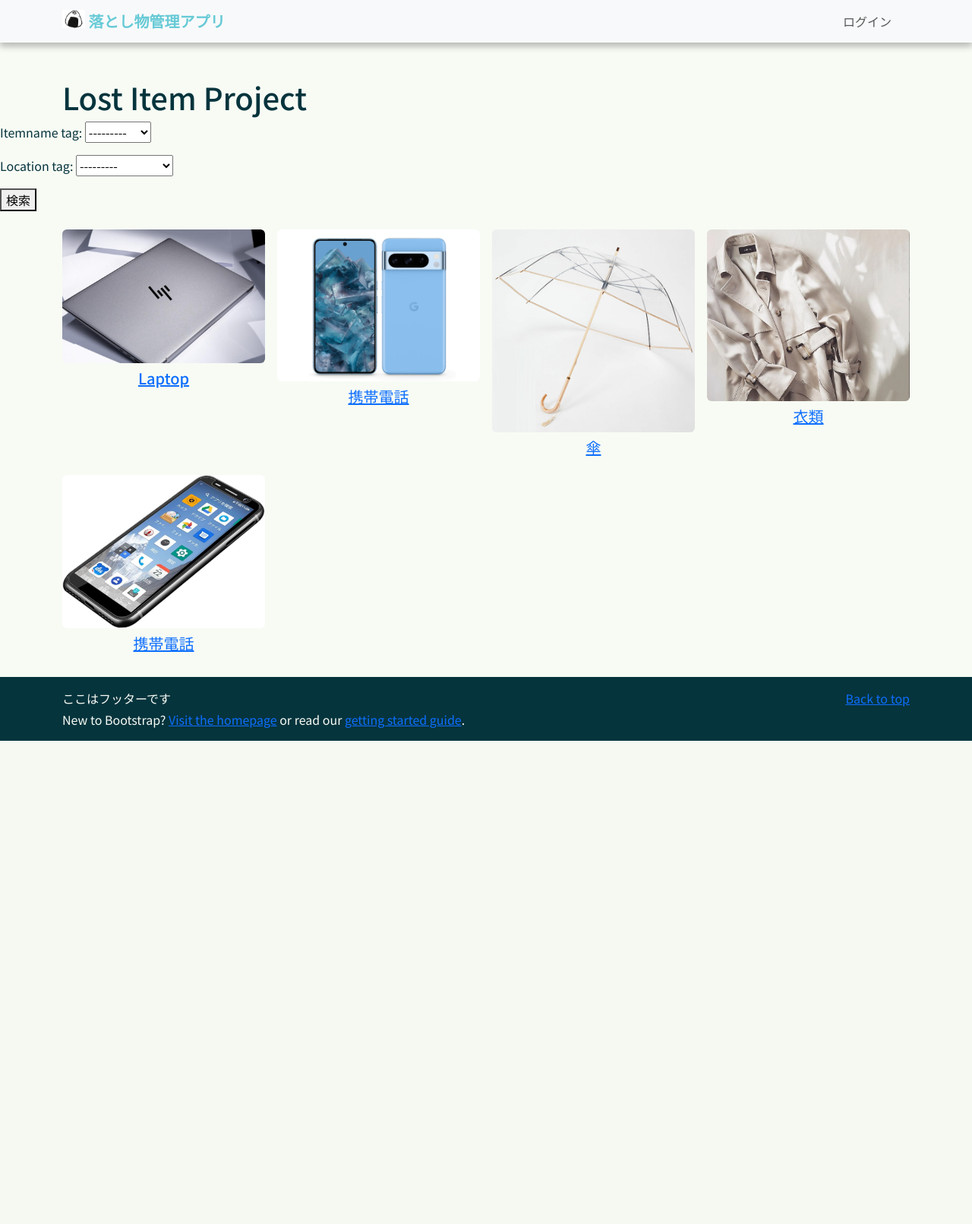
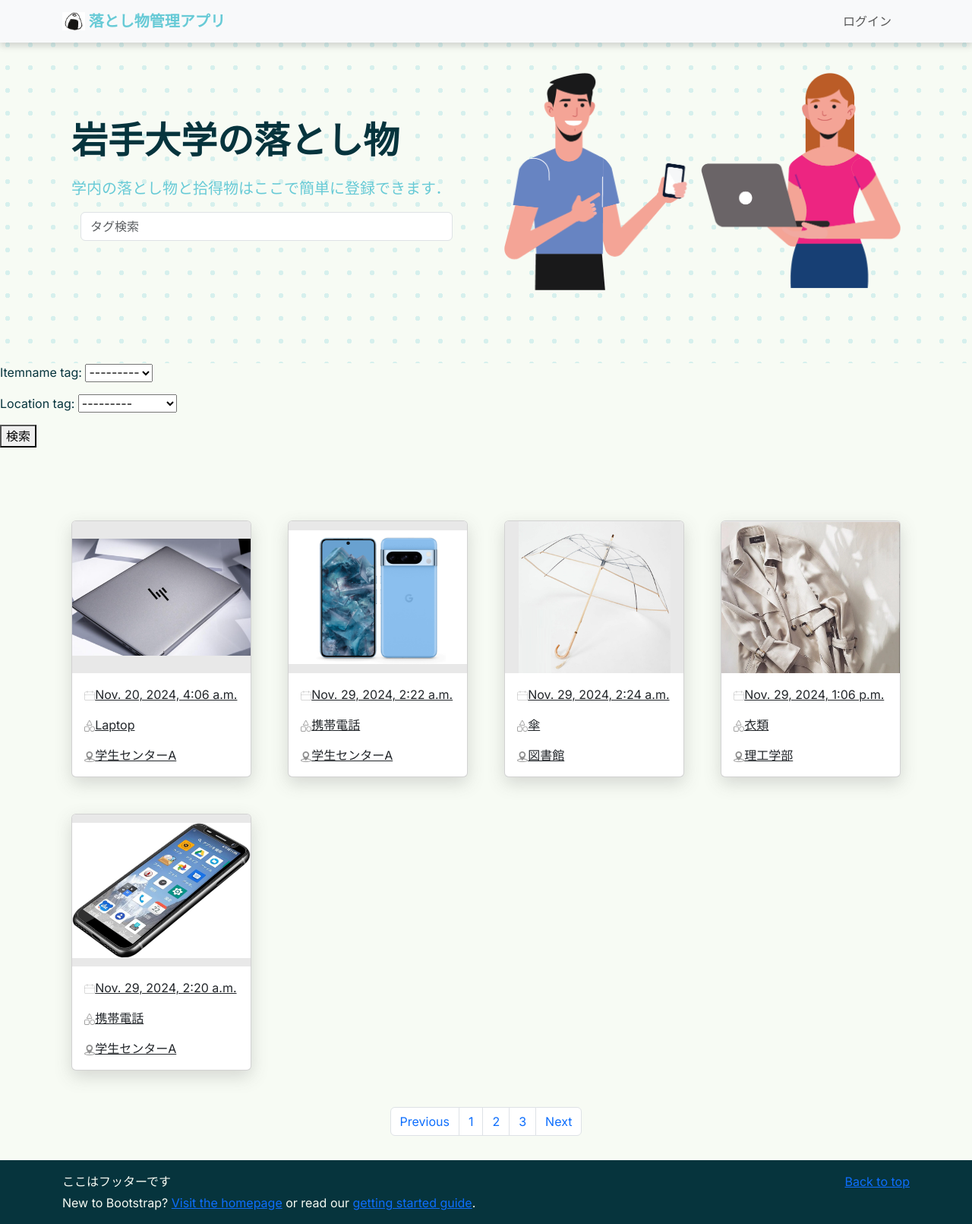
Before and after one commit to Krat1078/Revised_Yugou_2024_teamB, a Django app: page / in a window 1280 px wide. Shown: the whole page at 76% size. Before the commit the page ends 975 px from the top, so only its background shows below. Run offline with Django 3.2, Linux system fonts and the light colour scheme; data comes from the database, SQL or seed files in the repository.

Commit message:
黒坂くんのviews.py反映させました

```diff
--- a/LostItemproject/founditem/templates/items/found_item_register.html
+++ b/LostItemproject/founditem/templates/items/found_item_register.html
@@ -1,7 +1,7 @@
 {% extends "base.html" %}
 {% load crispy_forms_tags %}
 {% block content %}
-    <body class="bg-light">
+
     <div class="container mt-5">
         <div class="mx-auto" style="max-width: 600px;">
             <h3 class="text-center mb-4 fw-bold">拾得物登録</h3>
@@ -153,6 +153,5 @@
     </script>
 
 
-    </body>
 
 {% endblock content %}
--- a/LostItemproject/lostitem/templates/items/lost_item_register.html
+++ b/LostItemproject/lostitem/templates/items/lost_item_register.html
@@ -1,7 +1,7 @@
 {% extends "base.html" %}
 {% load crispy_forms_tags %}
 {% block content %}
-    <body class="bg-light">
+
 
 
     <div class="container mt-5">
@@ -141,6 +141,5 @@
     </script>
 
 
-    </body>
 
 {% endblock content %}
--- a/LostItemproject/static/css/style.css
+++ b/LostItemproject/static/css/style.css
@@ -1,4 +1,5 @@
 @import url('https://fonts.googleapis.com/css2?family=Noto+Sans+JP:wght@100..900&display=swap');
+@import url('https://fonts.googleapis.com/css2?family=Inter:ital,opsz,wght@0,14..32,100..900;1,14..32,100..900&display=swap');
 
 /* @media (min-width: 992px) {
   .rounded-lg-3 { border-radius: .3rem; }
@@ -12,10 +13,12 @@
 
 
 body{
-  font-family: "Noto Sans JP", sans-serif !important;
-  font-optical-sizing: auto;
+  /* font-family: "Noto Sans JP", sans-serif !important;
+  font-optical-sizing: auto; */
   /* font-weight: <weight>;
   font-style: normal; */
+  font-family: "Inter", sans-serif !important;
+  font-optical-sizing: auto;
   color:var(--textcolor) !important;
   /* background-image: url("../imgs/haikei2.png") !important; */
   /* background-size: cover;
--- a/LostItemproject/static/css/top.css
+++ b/LostItemproject/static/css/top.css
@@ -15,7 +15,7 @@
     color: rgb(88, 88, 107) !important;
 } */
 .hero{
-    background-image: url("../imgs/haikei2.png");
+    /* background-image: url("../imgs/haikei2.png"); */
     background-position: center;
     background-size: cover;
     background-attachment: fixed;
--- a/LostItemproject/templates/base.html
+++ b/LostItemproject/templates/base.html
@@ -6,6 +6,7 @@
     <meta charset="UTF-8">
     <link rel="stylesheet" href="{% static 'css/style.css' %}">
     <link rel="stylesheet" href="{% static 'css/top.css' %}">
+    <link rel="stylesheet" href="{% static 'css/lostitem.css' %}">
     {% comment %} <link rel="stylesheet" href="{% static 'css/main.css' %}"> {% endcomment %}
     <link href="https://cdn.jsdelivr.net/npm/bootstrap@5.3.3/dist/css/bootstrap.min.css" rel="stylesheet" integrity="sha384-QWTKZyjpPEjISv5WaRU9OFeRpok6YctnYmDr5pNlyT2bRjXh0JMhjY6hW+ALEwIH" crossorigin="anonymous">
     <script src="https://cdn.jsdelivr.net/npm/bootstrap@5.3.3/dist/js/bootstrap.bundle.min.js" integrity="sha384-YvpcrYf0tY3lHB60NNkmXc5s9fDVZLESaAA55NDzOxhy9GkcIdslK1eN7N6jIeHz" crossorigin="anonymous"></script>
@@ -16,7 +17,7 @@
         <nav class="navbar fixed-top navbar-expand-lg navbar-light bg-light">
             <div class="container">
               <a class="navbar-brand" href="{% url 'top:home' %}">
-                <img src = "static/imgs/おにぎり.jpg"alt="" width="30" height="24" class="d-inline-block align-text-top">
+                <img src = "{% static 'imgs/おにぎり.jpg' %}" alt="" width="30" height="24" class="d-inline-block align-text-top">
                 落とし物管理アプリ
               </a>
               <!-- <button class="navbar-toggler" type="button" data-bs-toggle="collapse" data-bs-target="#navbarSupportedContent" aria-controls="navbarSupportedContent" aria-expanded="false" aria-label="Toggle navigation">
@@ -35,7 +36,7 @@
                     <a class="nav-link" href="{% url 'lostitem:tolostitemregister' %}">遺失物登録</a>
                   </li>
                   <li class="nav-item mx-3">
-                    <a class="nav-link" href="#">拾得物登録</a>
+                    <a class="nav-link" href="{% url 'founditem:tofounditemregister' %}">拾得物登録</a>
                   </li>
                   {% else %}
                   <li class="nav-item mx-3">
--- a/LostItemproject/top/templates/index.html
+++ b/LostItemproject/top/templates/index_kurosaka.html
@@ -1,39 +1,31 @@
 {% extends "base.html" %}
+{% load static %}
 {% block content %}
 
-    <nav class="navbar navbar-expand-lg navbar-light bg-light">
-        <a class="navbar-brand" href="/">Lost Item Project</a>
-        <div class="collapse navbar-collapse  justify-content-end">
-            <ul class="navbar-nav ml-auto">
-                <li class="nav-item">
-                    <a class="nav-link" href="{% url 'founditem:tofounditemregister' %}">LostitemRegister</a>
-                </li>
-                {% if user.is_authenticated %}
-                    <li class="nav-item">
-                        <span class="navbar-text">Welcome, {{ user.username }}!</span>
-                    </li>
-                    <li class="nav-item">
-                        <a class="nav-link" href="{% url 'lostitem:logout' %}">Logout</a>
-                    </li>
-                    <li class="nav-item">
-                        <a class="nav-link" href="{% url 'lostitem:tolostitemregister' %}">LostitemRegister</a>
-                    </li>
-                {% else %}
-                    <li class="nav-item">
-                        <a class="nav-link" href="{% url 'lostitem:login' %}">Login</a>
-                    </li>
-                {% endif %}
-            </ul>
+    <!--  hero  -->
+    <div class="hero Polka">
+        <div class="container col-xxl-8 px-4 py-5">
+          <div class="row flex-lg-row-reverse align-items-center g-5 py-5">
+            <div class="col-10 col-sm-8 col-lg-6">
+              <img  class="d-block mx-lg-auto img-fluid" src= "{% static "imgs/illustrations/HomePage-L.png" %}"alt="Bootstrap Themes" width="700" height="500" loading="lazy">
+            </div>
+            <div class="col-lg-6">
+              <h1 class="display-5 fw-bold lh-1 mb-3">岩手大学の落とし物</h1>
+              <p class="lead mt-4">学内の落とし物と拾得物はここで簡単に登録できます．</p>
+              <!-- <div class="d-grid gap-2 d-md-flex justify-content-md-start">
+                <button type="button" class="btn btn-primary btn-lg px-4 me-md-2">Primary</button>
+                <button type="button" class="btn btn-outline-secondary btn-lg px-4">Default</button>
+              </div> -->
+              <div class="container-fluid">
+                <form class="d-flex">
+                  <input class="form-control me-2" type="search" placeholder="タグ検索" aria-label="Search">
+                  {% comment %} <button class="btn btn-outline-success" type="submit">タグ検索</button> {% endcomment %}
+                </form>
+              </div>
+            </div>
+          </div>
         </div>
-    </nav>
-
-
-    <!-- Page Content -->
-    <div class="container mt-5">
-        <h1>Lost Item Project</h1>
-    </div>
-
-
+      </div>
 
 <form method="post">
     {% csrf_token %}
@@ -79,4 +71,5 @@
 {% endif %}
 
 
+
 {% endblock content %}
--- a/LostItemproject/top/templates/index_sample.html
+++ b/LostItemproject/top/templates/index_yamamichi.html
@@ -1,6 +1,6 @@
 
 {% extends "base.html" %}
-
+{% load static %}
 {% block content %}
 
 
@@ -11,7 +11,7 @@
       <div class="container col-xxl-8 px-4 py-5">
         <div class="row flex-lg-row-reverse align-items-center g-5 py-5">
           <div class="col-10 col-sm-8 col-lg-6">
-            <img src="static/imgs/illustrations/HomePage-L.png" class="d-block mx-lg-auto img-fluid" alt="Bootstrap Themes" width="700" height="500" loading="lazy">
+            <img src="{% static "imgs/illustrations/HomePage-L.png" %}" class="d-block mx-lg-auto img-fluid" alt="Bootstrap Themes" width="700" height="500" loading="lazy">
           </div>
           <div class="col-lg-6">
             <h1 class="display-5 fw-bold lh-1 mb-3">岩手大学の落とし物</h1>
@@ -31,9 +31,15 @@
       </div>
     </div>
 
+  <form method="post">
+    {% csrf_token %}
+    {{ form.as_p }}
+    <button type="submit">検索</button>
+  </form>
 
   <!--  card  -->
     <section id="cardlists">
+      {% if images %}
       <div class="container">
         {% comment %} <div class="row mt-5">
           <div class ="col-md-8 mx-auto text-center">
@@ -43,28 +49,26 @@
         </div> {% endcomment %}
 
         <div class="row g-8 py-5">
-          {% for itemimage in itemimages %}
-          <div class="col-lg-3 col-sm-6">
-            <div class="card card-effect">
+          {% comment %} {% for itemimage in itemimages %} {% endcomment %}
+          {% for image in images %}
+          <div class="col-lg-3 col-sm-6 g-5">
+            <a class="card card-effect" href="#" data-bs-toggle="modal" data-bs-target="#modal{{ image.id }}">
               <div class="card-img-area">
-                <img src="media/{{itemimage.image_path}}" class="card-img-top object-fit: contain" alt="...">
+                <img src="{{ image.image_path.url }}" class="card-img-top object-fit: contain" alt="Item Image">
               </div>
 
 
               <div class="card-body">
-                <p class="card-text"><img class="card-icons" src="static/imgs/icons/CALENDAR I.png">{{itemimage.item.created_at}}</p>
-                <p class="card-text"><img class="card-icons" src="static/imgs/icons/CATEGORY I.png">{{itemimage.item.item_name}}</p>
-                <p class="card-text"><img class="card-icons" src="static/imgs/icons/Component 1.png">{{itemimage.item.PorD_location}}</p>
-                <button type="button" class="btn btn-primary" data-bs-toggle="modal" data-bs-target="#exampleModal">詳細情報</button>
+                <p class="card-text"><img class="card-icons" src="{% static "imgs/icons/CALENDAR I.png" %}">{{image.item.created_at}}</p>
+                <p class="card-text"><img class="card-icons" src="{% static "imgs/icons/CATEGORY I.png" %}">{{ image.item.item_name.item_name }}</p>
+                <p class="card-text"><img class="card-icons" src="{% static 'imgs/icons/Component 1.png'%}">{{image.item.PorD_location}}</p>
+                {% comment %} <button type="button" class="btn btn-primary" data-bs-toggle="modal" data-bs-target="#exampleModal">詳細情報</button> {% endcomment %}
               </div>
-            </div>
+            </a>
           </div>
-          {%empty%}
-          <div>落とし物はありません</div>
-          {%endfor%}
 
           <!--  modal  -->
-          <div class="modal fade" id="exampleModal" tabindex="-1" aria-labelledby="exampleModalLabel" aria-hidden="true">
+          <div class="modal fade" id="modal{{ image.id }}" tabindex="-1" aria-labelledby="modalLabel{{ image.id }}" aria-hidden="true">
             <div class="modal-dialog modal-lg modal-dialog-centered modal-dialog-scrollable">
               <div class="modal-content">
                 <div class="modal-header">
@@ -75,8 +79,8 @@
                   <div class="row">
                     <div class="col-7">
                       {% comment %} <img src="static/imgs/くるま.jpg" class="detail-img-top img-fluid" alt="..."> {% endcomment %}
-
-                      <div id="carouselIndicators" class="carousel slide" data-bs-ride="carousel">
+                      <img src="{{ image.image_path.url }}" class="img-fluid" alt="Item Image">
+                      {% comment %} <div id="carouselIndicators" class="carousel slide" data-bs-ride="carousel">
                         <div class="carousel-indicators">
                           <button type="button" data-bs-target="#carouselIndicators" data-bs-slide-to="0" class="active" aria-current="true" aria-label="Slide 1"></button>
                           <button type="button" data-bs-target="#carouselIndicators" data-bs-slide-to="1" aria-label="Slide 2"></button>
@@ -101,32 +105,32 @@
                           <span class="carousel-control-next-icon" aria-hidden="true"></span>
                           <span class="visually-hidden">Next</span>
                         </button>
-                      </div>
+                      </div> {% endcomment %}
 
 
                     </div>
                     <div class="col-5">
                       <ul class="detail">
-                        <li class="detail-tag"><img class="detail-icons" src="static/imgs/icons/CALENDAR I.png">日時</li>
+                        <li class="detail-tag"><img class="detail-icons" src="{% static 'imgs/icons/CALENDAR I.png'%}">日時</li>
                         <ul class="detail-content">
-                          <li class ="detail-content">2024/11/21</li>
+                          <li class ="detail-content">{{image.item.created_at}}</li>
                         </ul>
-                        <li class="detail-tag"><img class="detail-icons" src="static/imgs/icons/Component 1.png">拾った場所</li>
+                        <li class="detail-tag"><img class="detail-icons" src="{% static 'imgs/icons/Component 1.png'%}">拾った場所</li>
                         <ul class="detail-content">
-                          <li class ="detail-content">図書館</li>
+                          <li class ="detail-content">{{ image.item.PorD_location }}</li>
                         </ul>
-                        <li class="detail-tag"><img class="detail-icons" src="static/imgs/icons/SENT.png">届けた場所</li>
+                        <li class="detail-tag"><img class="detail-icons" src="{% static 'imgs/icons/SENT.png'%}">届けた場所</li>
                         <ul class="detail-content">
-                          <li class ="detail-content">学生センターA</li>
+                          <li class ="detail-content">{{ image.item.storage_location }}</li>
                         </ul>
-                        <li class="detail-tag"><img class="detail-icons" src="static/imgs/icons/CATEGORY I.png">物品カテゴリー</li>
+                        <li class="detail-tag"><img class="detail-icons" src="{% static 'imgs/icons/CATEGORY I.png'%}">物品カテゴリー</li>
                         <ul class="detail-content">
-                          <li class ="detail-content">貴重品</li>
+                          <li class ="detail-content">{{ image.item.item_name.item_name }}</li>
                         </ul>
-                        <li class="detail-tag"><img class="detail-icons" src="static/imgs/icons/CALENDAR I.png">色*</li>
+                        {% comment %} <li class="detail-tag"><img class="detail-icons" src="{% static 'imgs/icons/CALENDAR I.png'%}">色*</li>
                         <ul class="detail-content">
                           <li class ="detail-content">赤</li>
-                        </ul>
+                        </ul> {% endcomment %}
                       </ul>
                     </div>
                   </div>
@@ -134,7 +138,7 @@
                     <div class="col-12">
                       <ul class="detail detail-content">
                       <li class="detail">コメント</li>
-                      <li class ="detail-content">あああaaaaaaaaaaaaaaaaaaaaaaaaaaaaaaaaaaaaaaaaaaaaaaaaaaaaaaaaaaaaaaaaaaaaaaaaaaaaaaaaaaaaaaaaaaaaaaaaaaaaaaaaaaaaaaaaaaaaaaaaaaaaaaaaaaaaaaaaaaaaaaあ</li>
+                      <li class ="detail-content">{{ image.item.item_name.description }}</li>
                       </ul>
                     </div>
                   </div>
@@ -146,7 +150,7 @@
               </div>
             </div>
           </div>
-
+          {% endfor %}
             {% comment %}
 
           <div class="col-lg-3 col-sm-6">
@@ -203,6 +207,10 @@
 
 
       </div>
+      {% else %}
+        <p>選択されたタグを持つ落とし物情報は見つかりませんでした</p>
+      {% endif %}
+
       <div class="d-flex justify-content-center">
         <nav aria-label="Page navigation example">
           <ul class="pagination">
--- a/LostItemproject/top/views.py
+++ b/LostItemproject/top/views.py
@@ -26,4 +26,4 @@
 
     else:
         form = TagFilterForm()
-    return render(request, 'index.html', {"images": images, "form": form })
+    return render(request, 'index_yamamichi.html', {"images": images, "form": form })
```
Also changed, not shown: LostItemproject/top/templates/itemlist.html (deleted, +0 -15 lines), LostItemproject/static/css/main.css (deleted).
